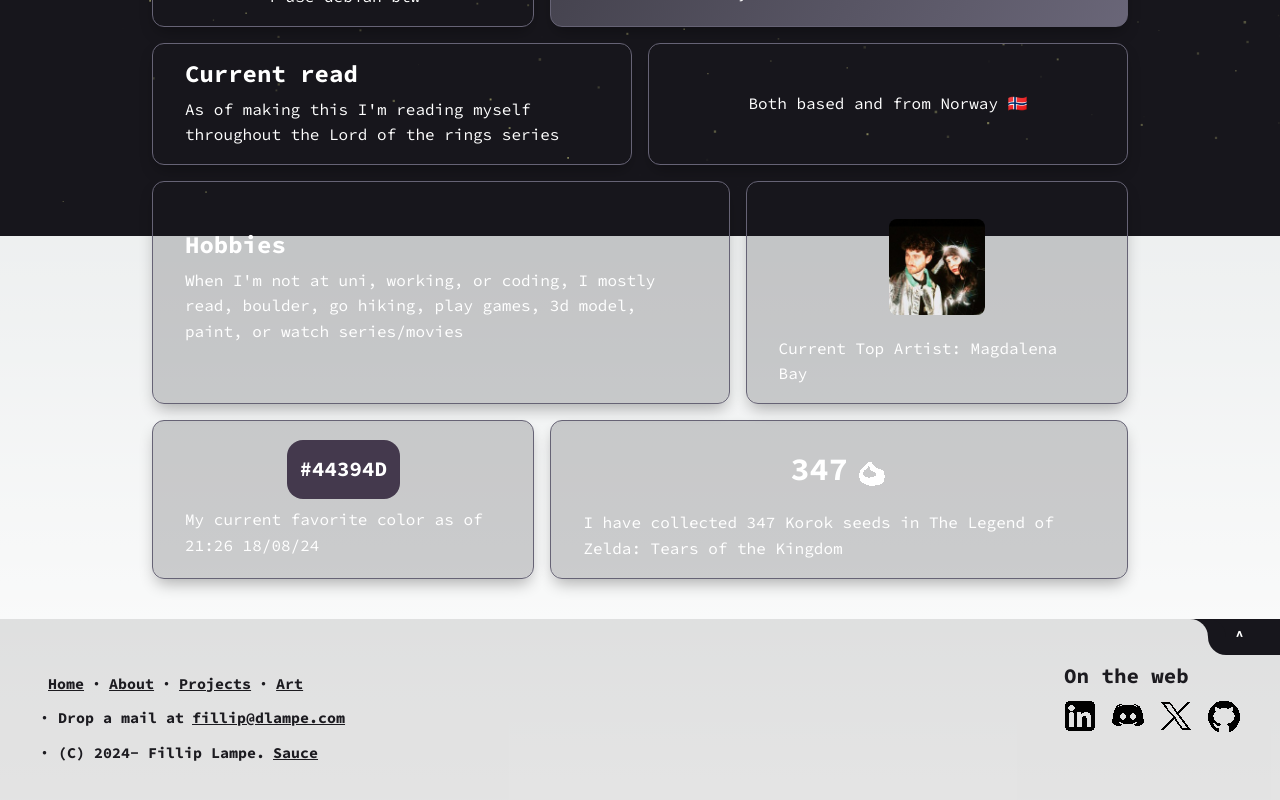
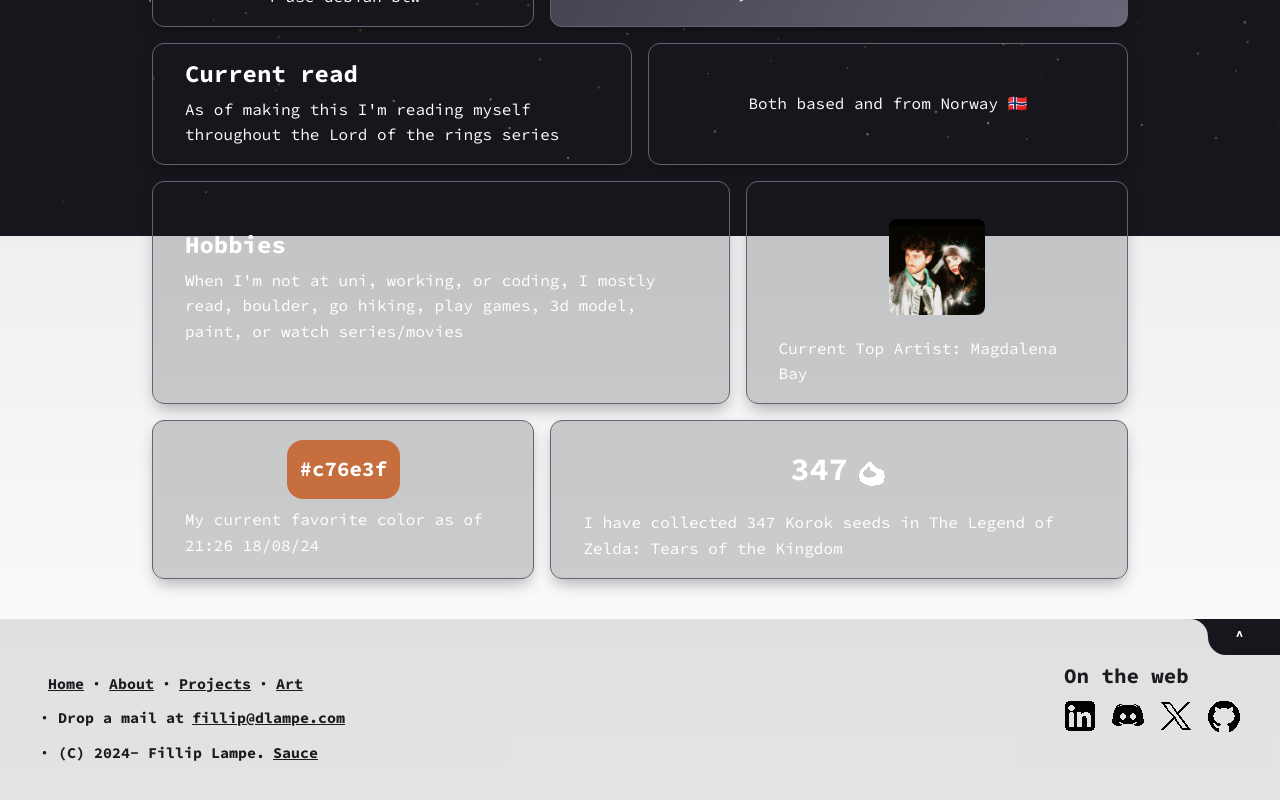
Before and after one commit to vhrollo/portfolio, a Next.js app: page /about in a window 1280 px wide. Shown: the part 564-1364 px from the top of the page. Built offline with nearby package versions, Linux system fonts and the light colour scheme.

Commit message:
updated fav color

```diff
--- a/src/app/about/page.tsx
+++ b/src/app/about/page.tsx
@@ -58,7 +58,7 @@ export default function About() {
 
         <div className="about-page-content">
           <div className="about-page-content-item item40 items-center ">
-            <div className='color-block'>#44394D</div>
+            <div className='color-block'>#c76e3f</div>
             <p>My current favorite color as of 21:26 18/08/24</p>
           </div>
           <div className="about-page-content-item item60 items-center">
--- a/src/app/globals.css
+++ b/src/app/globals.css
@@ -647,7 +647,7 @@ body {
 }
 
 .color-block {
-  background-color: #44394D;
+  background-color: #c76e3f;
   padding: 0.8rem;
   border-radius: 1rem;
   font-size: 1.3rem;
```
